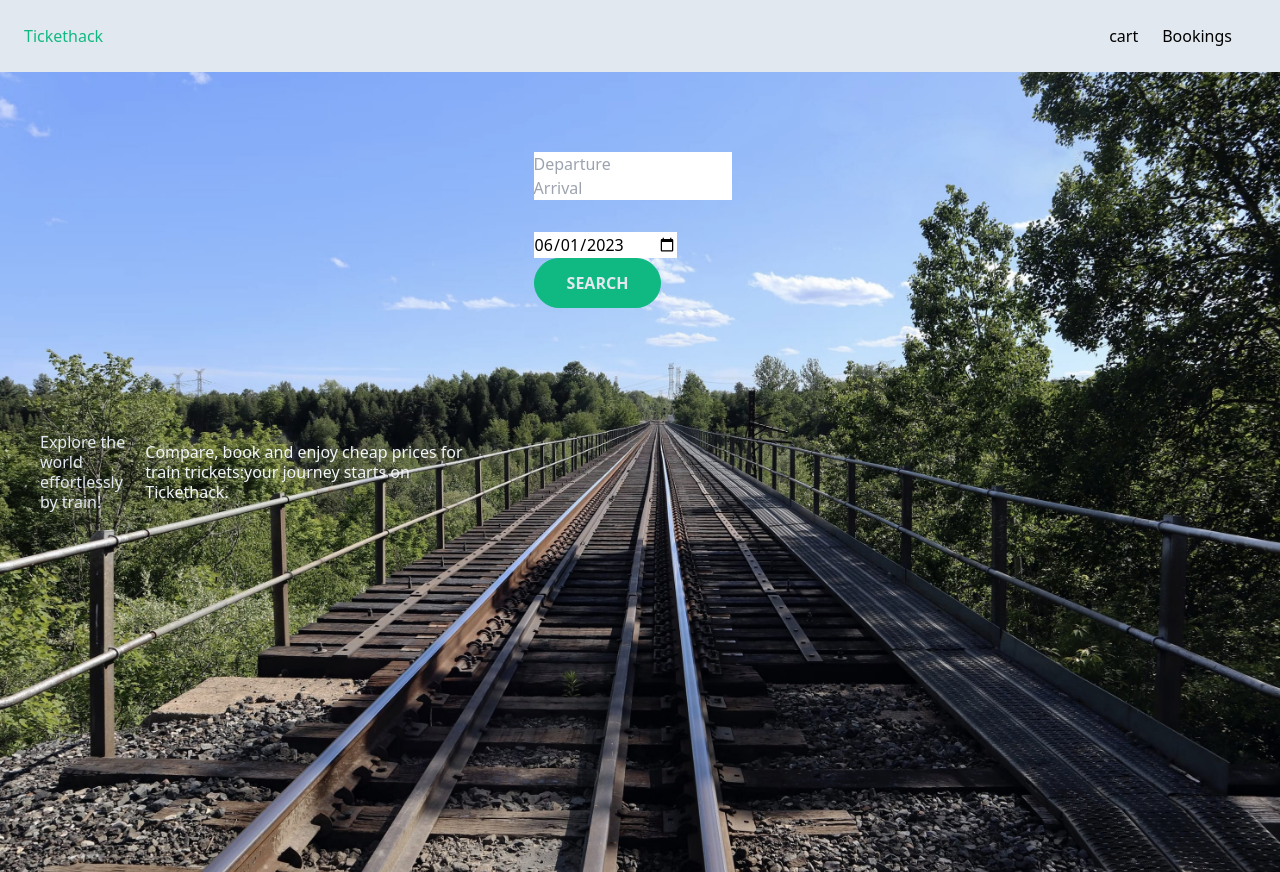
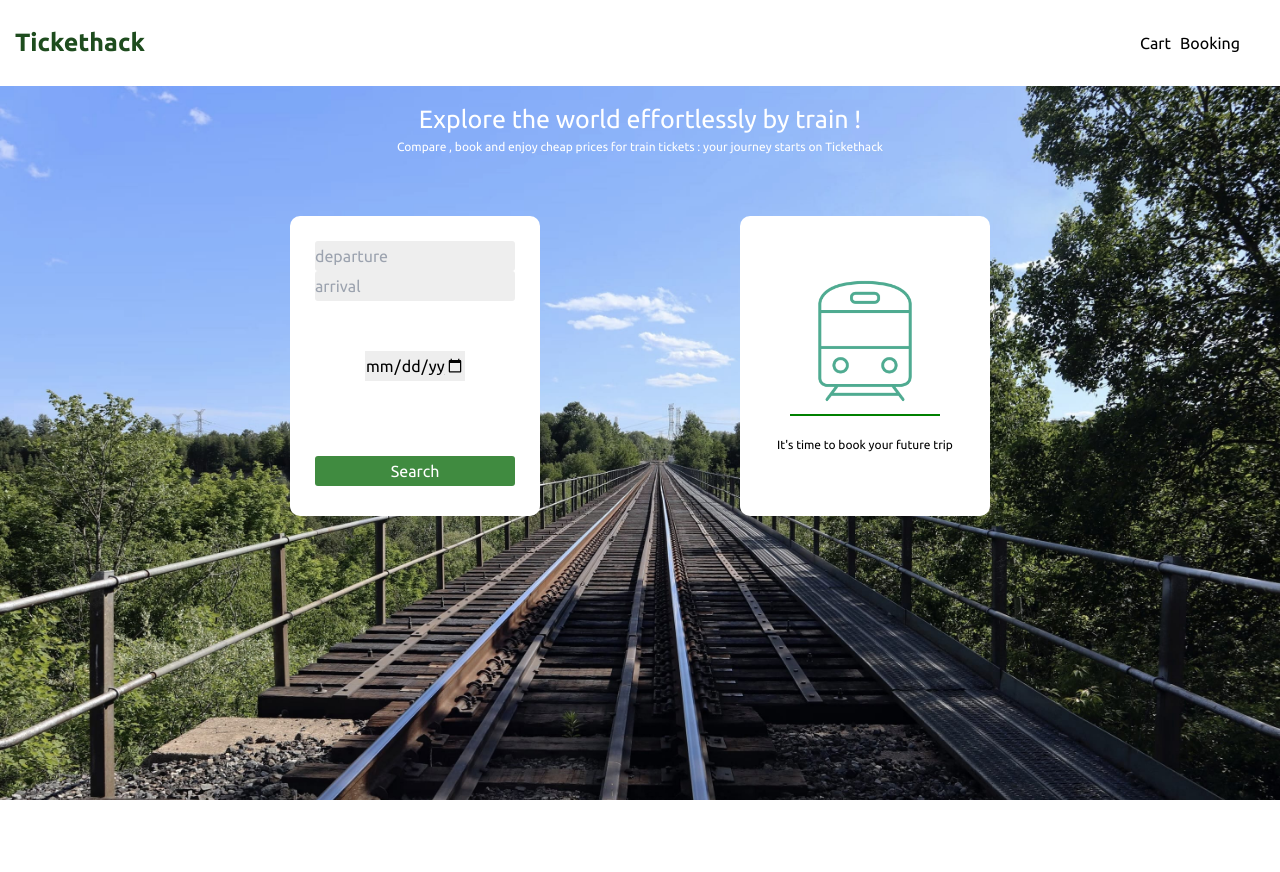
Before and after one commit to thombougithub/tickethack-frontend, a plain HTML site: page index.html in a window 1280 px wide. After the commit the page ends 800 px from the top, so only its background shows below. Drawn offline with nearby package versions, Linux system fonts and the light colour scheme.

```diff
--- a/index.html
+++ b/index.html
@@ -4,49 +4,38 @@
     <meta charset="UTF-8">
     <meta http-equiv="X-UA-Compatible" content="IE=edge">
     <meta name="viewport" content="width=device-width, initial-scale=1.0">
+    <link rel="preconnect" href="https://fonts.googleapis.com">
+    <link rel="preconnect" href="https://fonts.gstatic.com" crossorigin>
+    <link href="https://fonts.googleapis.com/css2?family=Ubuntu:ital,wght@0,300;0,400;0,500;0,700;1,300;1,400;1,500;1,700&display=swap" rel="stylesheet">
+    <link href="./style.css" rel="stylesheet">
     <script src="https://cdn.tailwindcss.com"></script>
     <title>Tickethack</title>
 </head>
 <body>
-    <div>
-        <div id="header">
-            <nav class="bg-slate-200 p-6">
-            <ul class="flex bg-color-dark">
-                <li class="mr-6 w-full block flex-grow lg:flex lg:items-center lg:w-auto ">
-                  <a href="#" class="text-emerald-500 hover:text-pink-500">Tickethack</a>
-                </li>
-                <li class="mr-6">
-                  <a class="text-black-500 hover:text-blue-800" href="#">cart</a>
-                </li>
-                <li class="mr-6">
-                  <a class="text-black-400 hover:text-blue-800" href="#">Bookings</a>
-                </li>
-              </ul>
-            </nav>
-        </div>
-        <div style="background-image:url(./images/background.jpg)"class="bg-cover bg-no-repeat bg-fixed bg-center p-6 flex h-screen">
-            <div id="textcenter" class="flex items-center justify-between leading-tight">
-                <h1 class="text-slate-200 my-1 px-1 md:w-1/2 lg:my-4 lg:px-4 lg:w-1/3">
-                    Explore the world effortlessly by train!
-                </h1>
-                <h3 class="text-slate-100 my-1 px-1 w-full">
-                    Compare, book and enjoy cheap prices for train trickets:your journey starts on Tickethack.
-                </h3>
-            </div>
-            <div class="p-10 grid grid-cols-1 sm:grid-cols-1 md:grid-cols-3 lg:grid-cols-3 xl:grid-cols-3 gap-5">
-                <div class="rounded overflow-hidden">
-                  <div class="px-6 py-4">
-                    <input type="text" placeholder="Departure">
-                    <input type="text" placeholder="Arrival">
-                  </div>
-                  <div class="px-6 pt-4 pb-3">
-                    <input type="date" value="2023-06-01">
-                    <button id="btnsearch" class="bg-emerald-500 text-slate-200 border border-emerald-500 hover:bg-emerald-500 hover:text-white active:bg-emerald-600 font-bold uppercase px-8 py-3 rounded-full outline-none focus:outline-none mr-1 mb-1 ease-linear transition-all duration-150" type="button"
-                    >Search</button>
-                  </div>
-                </div>
-            </div>
-        </div>
-    </div>
+<header id="header">
+  <h1 id="tickethack">Tickethack</h1>
+  <div id="cartBooking">
+    <a href='./cart.html'><h2>Cart </h2></a>
+    <a href='./bookings.html'><h2>Booking</h2></a>
+  </div>
+</header>
+
+<content id="content">
+   <h2>Explore the world effortlessly by train !</h2>
+   <h4>Compare , book and enjoy cheap prices for train tickets : your journey starts on Tickethack</h4>
+   <div id="containers_home">
+      <div class="container_home">
+       <input id='departure' class='input_boxes' type="text" id="name" name="name" placeholder="departure"/>
+       <input id='arrival' class='input_boxes' type="text" id="name" name="name" placeholder="arrival"/>
+       <input id='date' type="date" >
+       <button id="btn_search" class="growb">Search</button>
+      </div>
+      <div id="right_container" class="container_home">
+        <div id="background_image"></div>
+        <h3>It's time to book your future trip</h3>
+      </div>
+   </div>
+</content>
+<script src="script.js"></script>
 </body>
 </html>
--- a/script.js
+++ b/script.js
@@ -26,6 +26,4 @@
         }
     })
 }
-document.querySelector('#btn_search').addEventListener('click',displayResult)
-
-//Check value in input boxes
+document;querySelector('#btn_search').addEventListener('click',displayResult)
--- a/style.css
+++ b/style.css
@@ -1,60 +1,236 @@
-body{
-    background-image: url(./images/background.jpg);
-    background-size: cover;
-    margin: 0%
+body {
+  height: 100vh;
+  width: 100%;
+  display: flex;
+  flex-direction: column;
+  font-family: 'Ubuntu', sans-serif;
+
 }
 
-#container {
-    height: 100vh;
-    width: 100vw;
-    display: grid;
-    grid-template-rows: repeat(12, 1fr);
-    grid-template-columns: repeat(12, 1fr);
+/* Header */
+
+#header {
+    height: 12%;
+    width: 100%;
+    display: flex;
+    justify-content: space-between;
+    align-items: center;
+
 }
 
-#header {
-    position: fixed;
-    width: 100%;
-    top: 0;
-    left: 0;
-    background-color: beige;
-    padding: 1em;
+#cartBooking {
+    display: flex;
+    justify-content: space-between;
+    width : 100px;
+    margin-right: 40px
+
 }
 
-#content-left {
-    grid-row-start: 2;
-    grid-row-end: 12;
-    grid-column-start: 1;
-    grid-column-end: 5;
-    background-color: #F1F5F9;
-  }
-
-a {
-    text-decoration: none;
+#cartBooking > h2 {
+    font-size: 15px;
+    font-weight: 600;
 }
 
-#contentRight {
-    display: flex;
-    justify-content: space-around;
-    align-items: center right ;
-    height: 100%;
+#tickethack {
+    margin-left: 15px;
+    font-size: 25px;
+    color: rgb(30, 76, 30);
+    font-weight: 800;
+}
+#tickethack:hover{
+    transform:scale(1.1);
 }
 
-.blanco{
-    color:white;
+/* content */
+
+#content {
+    background-image: url(./images/background.jpg);
+    height:100%;
+    background-size: cover;
+    display: flex;
+    flex-direction: column;
+    align-items: center;
+}
+#contentCart {
+    background-color: lightgray;
+    height:100%;
+    background-size: cover;
+    display: flex;
+    flex-direction: column;
+    align-items: center;
+}
+#contentCartPage {
+    background-color: lightgray;
+    height:100%;
+    background-size: cover;
+    display: flex;
+    flex-direction: column;
+    align-items: center;
+}
+h6.enjoy{
+    color: rgb(120, 186, 21);
+}
+#contentBookingPage {
+    background-color: lightgray;
+    height:100%;
+    background-size: cover;
+    display: flex;
+    flex-direction: column;
+    align-items: center;
 }
 
-#centermain{
+#content >h2,h4{
+    margin-top: 15px;
+    color: white
+}
+
+#content > h2 {
+    font-size: 25px;
+}
+
+#content > h4 {
+    font-size: 12px;
+}
+
+#containers_home {
+    display: flex;
+    justify-content: space-between;
+    width: 700px;
+    height: 350px;
+    margin-top: 60px;
+}
+#containers_cart {
+    display: flex;
+    justify-content: space-between;
+    width: 800px;
+    height: 350px;
+    margin-top: 180px;
+}
+.container_cart{
+    width: 800px;
+    height: 200px;
+    background-color: white;
+    border-radius: 10px;
+    display: flex;
+    flex-direction: column;
+    align-items: center;
+    padding-top: 25px;
+}
+#containers_booking {
+    display: flex;
+    justify-content: space-between;
+    width: 800px;
+    height: 350px;
+    margin-top: 170px;
+}
+.container_booking{
+    width: 800px;
+    height: 200px;
+    background-color: white;
+    border-radius: 10px;
+    display: flex;
+    flex-direction: column;
+    align-items: center;
+    padding-top: 25px;
+}
+.container_home{
+    width: 250px;
+    height: 300px;
+    background-color: white;
+    border-radius: 10px;
+    display: flex;
+    flex-direction: column;
+    align-items: center;
+    padding-top: 25px;
+}
+
+/* box left */
+
+.input_boxes {
+    background-color: rgb(238, 238, 238);
+    width: 200px;
+    height: 30px;
+    border-radius: 3px;
+    color: black
+    }
+
+.input_boxes:hover {
+    border: blue solid 2px;
+    cursor: pointer;
+}
+
+input::placeholder {
+    color: black
+}
+
+#date {
+    margin-top: 50px;
+    background-color: rgb(238, 238, 238);
+    width: 100px;
+    height: 30px;
+    cursor:pointer;
+}
+#newCart {
+    margin-top: 1px;
+    background-color: rgb(238, 238, 238);
+    width: 200px;
+    height: 30px;
+}
+
+/* hr {
+    display: flex;
+    align-items: center;
+    justify-content: center;
+    background-color: black;
+    width:70%;
+    height: 30px;
+} */
+
+#btn_search {
+    margin-top: 75px;
+    width: 200px;
+    height: 30px;
+    background-color: rgb(64, 139, 64);
+    border-radius: 3px;
+    color: white
+}
+
+/* box right */
+
+#right_container {
+    display: flex;
+    flex-direction: column;
+    align-items: center;
+    overflow: auto;
+}
+
+#background_image  {
+    margin-top: 25px;
+    width: 150px;
+    height: 150px;
+    background-size:  cover;
+    background-image: url(./images/train.png);
+    border-bottom: 2px solid green;
+}
+
+#right_container >h3 {
+    margin-top: 20px;
+    font-size: 12px;
+}
+
+.container_result{
+    background-color: grey;
+    border-radius: 2px;
+    height: auto;
+    width: 220px;
     display: flex;
 }
-#btnsearch{
-    color: white;
-    background: rgb(90, 189, 113);
-    border: none;
+
+.container_result > p {
+     font-size: 5px;
 }
 
-#textcenter{
-    display: flex;
-    justify-content: center;
-    align-items: center;
+.btn_book {
+    width: 10px;
+    height: 20px;
 }
```
Also changed, not shown: bookings.html (+17 -1 lines), cart.html (+17 -1 lines).
